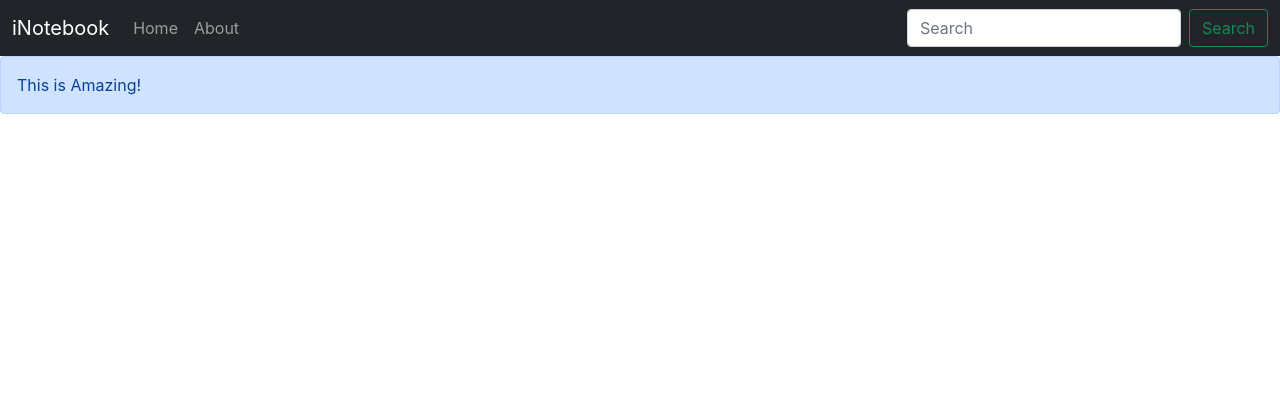
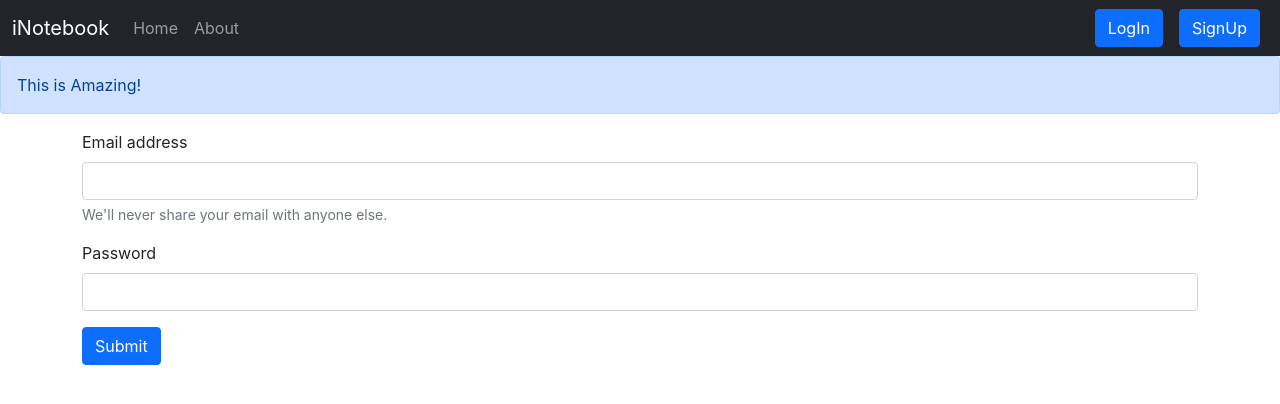
Before and after one commit to ManishBB/iNoteBook-MERN, a React (Create React App) app: page /login in a window 1280 px wide. Shown: the top 404 px of the page. Built offline with nearby package versions, Linux system fonts and the light colour scheme.

Commit message:
Added login functionality & component

```diff
--- a/src/App.js
+++ b/src/App.js
@@ -9,6 +9,8 @@
 import About from './components/About';
 import NoteState from './context/notes/NoteState';
 import { Alert } from './components/Alert';
+import Login from './components/Login';
+import Signup from './components/Signup';
 
 function App() {
   return (
@@ -25,6 +27,12 @@
             <Route exact path="/about">
               <About />
             </Route>
+            <Route exact path="/login">
+              <Login />
+            </Route>
+            <Route exact path="/signup">
+              <Signup />
+            </Route>
           </Switch>
           </div>
         </Router>
--- /dev/null
+++ b/src/components/Login.js
@@ -0,0 +1,52 @@
+import React, { useState }from 'react'
+import { useHistory } from 'react-router-dom';
+
+const Login = () => {
+
+    const [credentials, setCredentials] = useState({email : "" , password : ""});
+    let history = useHistory();
+
+    const handleSubmit = async (e)=>{
+        e.preventDefault();
+        const response = await fetch(`http://localhost:5000/api/auth/login`, {
+            method: 'POST', // *GET, POST, PUT, DELETE, etc.
+            headers: {
+              'Content-Type': 'application/json',
+            },
+            body: JSON.stringify({email : credentials.email, password : credentials.password})
+          });
+          const json = await response.json()
+          console.log(json)
+          if(json.success){
+              //save auth local & redirect
+              localStorage.setItem('token', json.authtoken);
+              history.push("/")
+          }
+          else{
+              alert("Invalid credentials!")
+          }
+    }
+
+    const onChange = (e)=>{
+        setCredentials({...credentials , [e.target.name] : e.target.value})
+    }
+
+    return (
+        <div>
+            <form onSubmit={handleSubmit}>
+                <div className="mb-3">
+                    <label htmlFor="email" className="form-label">Email address</label>
+                    <input type="email" className="form-control" id="email" value={credentials.email} onChange={onChange} name="email" aria-describedby="emailHelp"/>
+                    <div id="emailHelp" className="form-text">We'll never share your email with anyone else.</div>
+                </div>
+                <div className="mb-3">
+                    <label htmlFor="password" className="form-label">Password</label>
+                    <input type="password" className="form-control" id="password" value={credentials.password} onChange={onChange} name="password"/>
+                </div>
+                <button type="submit" className="btn btn-primary" >Submit</button>
+            </form>
+        </div>
+    )
+}
+
+export default Login
--- a/src/components/Navbar.js
+++ b/src/components/Navbar.js
@@ -22,8 +22,8 @@
                     </li>
                 </ul>
                 <form className="d-flex">
-                    <input className="form-control me-2" type="search" placeholder="Search" aria-label="Search"/>
-                    <button className="btn btn-outline-success" type="submit">Search</button>
+                    <Link className="btn btn-primary mx-2" to="/login" role="button">LogIn</Link>
+                    <Link className="btn btn-primary mx-2" to="/signup" role="button">SignUp</Link>
                 </form>
                 </div>
             </div>
--- /dev/null
+++ b/src/components/Signup.js
@@ -0,0 +1,11 @@
+import React from 'react'
+
+const Signup = () => {
+    return (
+        <div>
+            I'm SignUp
+        </div>
+    )
+}
+
+export default Signup
```
Also changed, not shown: 1 other file (tests, documents, lock files or other folders).
